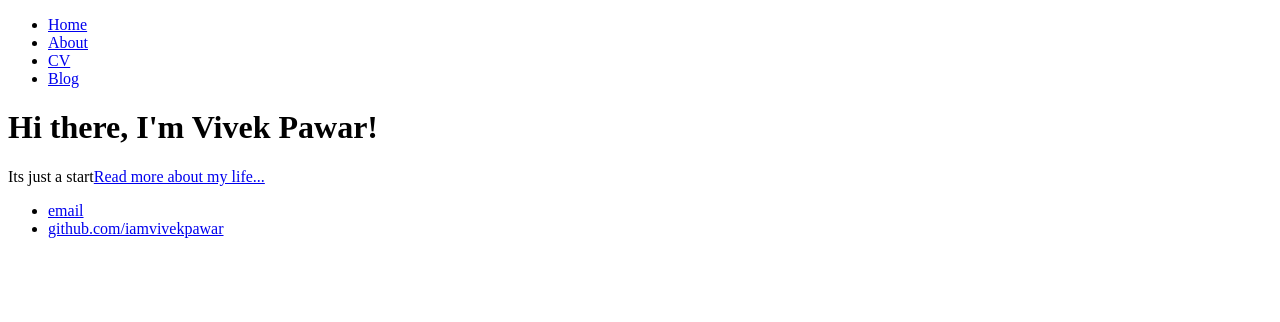
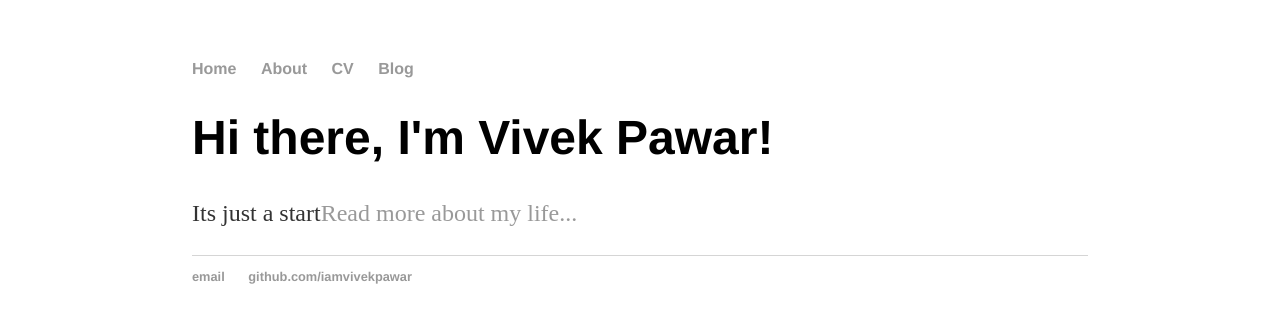
Before and after one commit to iamvivekpawar/vivekpawar.github.io, a plain HTML site: page index.html in a window 1280 px wide. Drawn offline with Linux system fonts and the light colour scheme.

Commit message:
Update index.html

```diff
--- a/index.html
+++ b/index.html
@@ -1,7 +1,9 @@
 <!DOCTYPE html>
 <html>
 	<head>
-		<title>Hank Quinlan, Horrible Cop</title>
+		<title>Vivek Pawar</title></title>
+		<!-- link to main stylesheet -->
+		<link rel="stylesheet" type="text/css" href="/css/main.css">
 	</head>
 	<body>
 		<nav>
```
